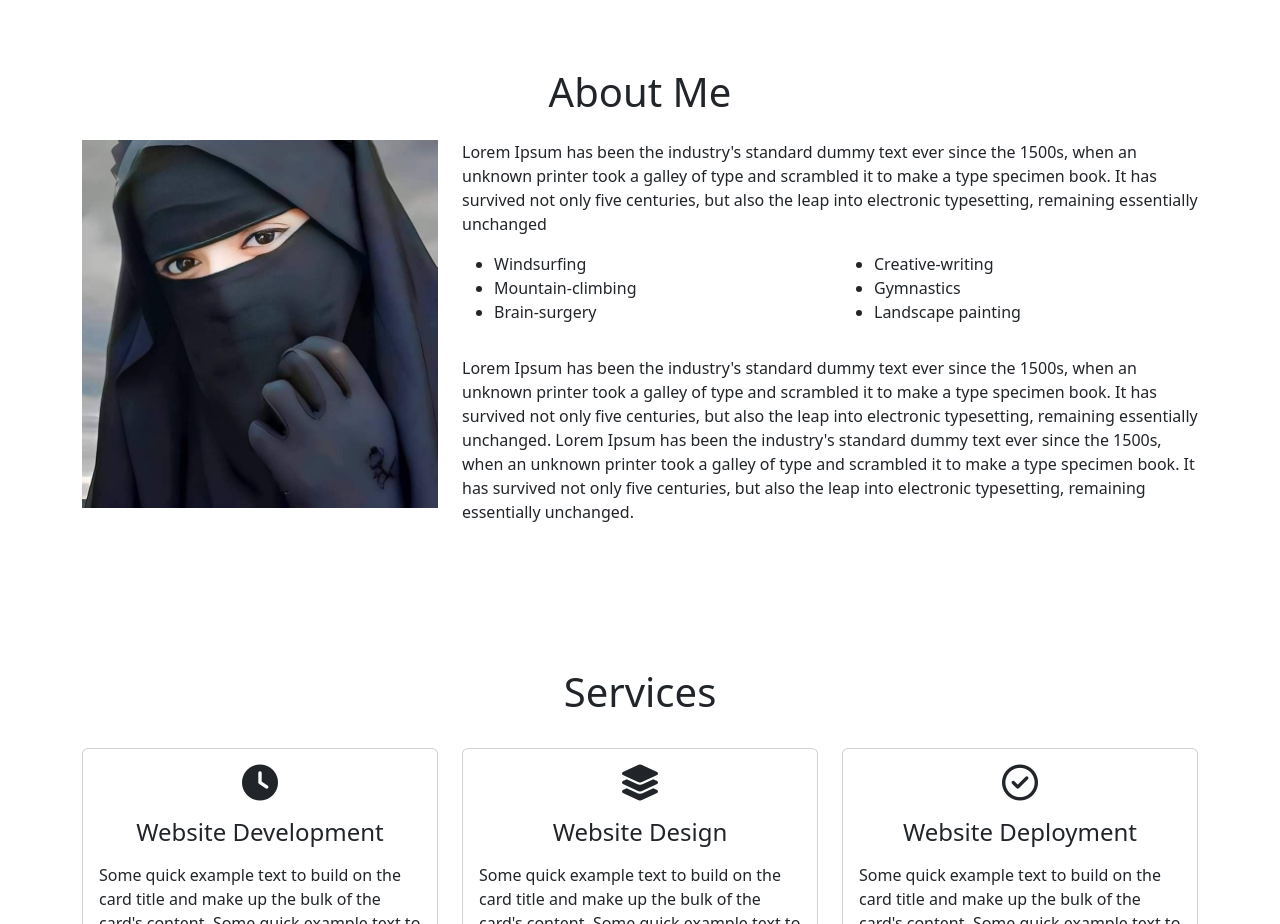
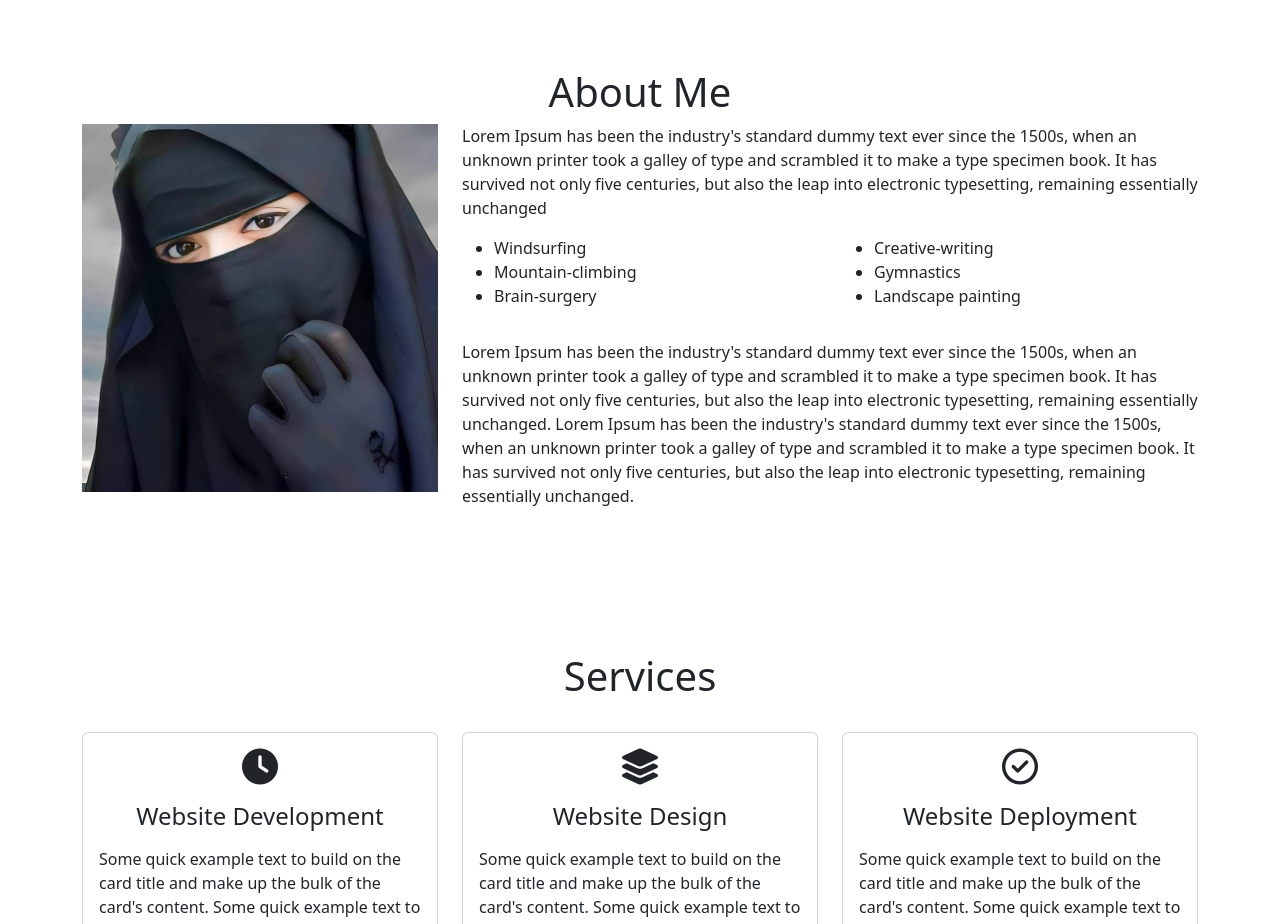
Before and after one commit to Tarin55/Protfolio, a website built with Vite: page index.html in a window 1280 px wide. Shown: the part 860-1784 px from the top of the page. Built offline with nearby package versions, Linux system fonts and the light colour scheme.

Commit message:
fix about

```diff
--- a/index.html
+++ b/index.html
@@ -69,7 +69,7 @@
     <section class="container mt-16 pt-10 section" id="about">
         <h1 class="text-center pt-10">About Me</h1>
 
-        <div class="row mt-4 pt-10">
+        <div class="row mt-10 pt-10">
             <div class="col-lg-4">
                 <img src="./images/hijab2.jpg" class="image_about" alt="">
             </div>
```
